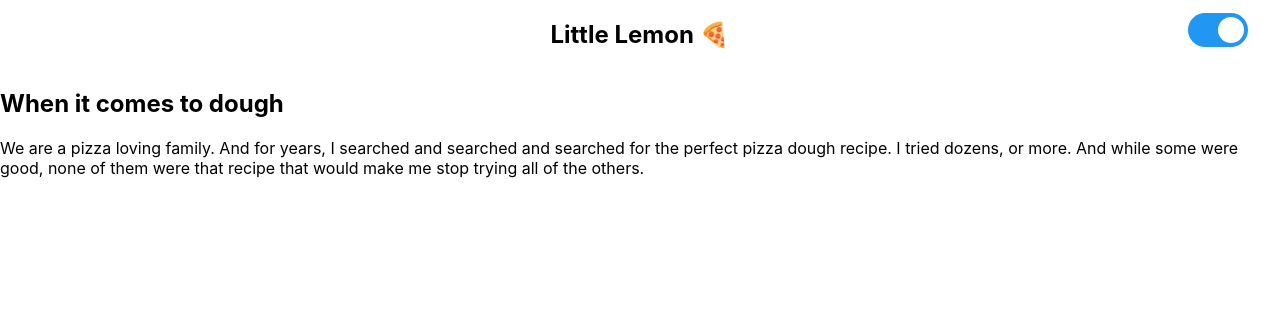
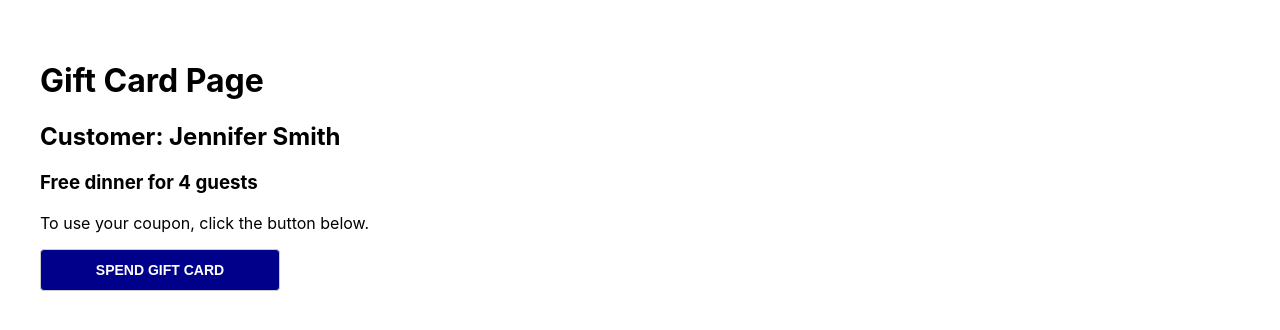
Before and after one commit to HopeMarwal/react_advanced_course, a React (Create React App) app: page / in a window 1280 px wide. Shown: the top 330 px of the page. Built offline with nearby package versions, Linux system fonts and the light colour scheme.

Commit message:
Managing stata within a component

```diff
--- a/src/App.js
+++ b/src/App.js
@@ -2,13 +2,14 @@
 //Components
 import Form from "./components/Form";
 import Theme from "./components/Theme";
+import ManageState from "./components/ManageState";
 
 
 function App() {
 
   return (
     <div className="App">
-      <Theme />
+      <ManageState />
     </div>
   );
 }
--- /dev/null
+++ b/src/components/ManageState.js
@@ -0,0 +1,49 @@
+import { useState } from "react";
+
+export default function ManageState() {
+  const [giftCard, setGiftCard] = useState(
+    {
+        firstName: "Jennifer",
+        lastName: "Smith",
+        text: "Free dinner for 4 guests",
+        valid: true,
+        instructions: "To use your coupon, click the button below.",
+    }
+  );
+
+  const spendGiftCard = () => {
+    setGiftCard((prevState) => {
+      return {
+        ...prevState,
+        text: "Your coupon has been used.",
+        valid: false,
+        instructions: 'Please visit our restaurant to renew your gift card.'
+      }
+
+    })
+  }
+
+  return (
+    <div style={{padding: '40px'}}>
+      <h1>
+        Gift Card Page
+      </h1>
+      <h2>
+        Customer: {giftCard.firstName} {giftCard.lastName}
+      </h2>
+      <h3>
+        {giftCard.text}
+      </h3>
+      <p>
+        {giftCard.instructions}
+      </p>
+      {
+        giftCard.valid && (
+          <button onClick={spendGiftCard}>
+            Spend Gift Card
+          </button>
+        )
+      }
+    </div>
+  );
+}
```
